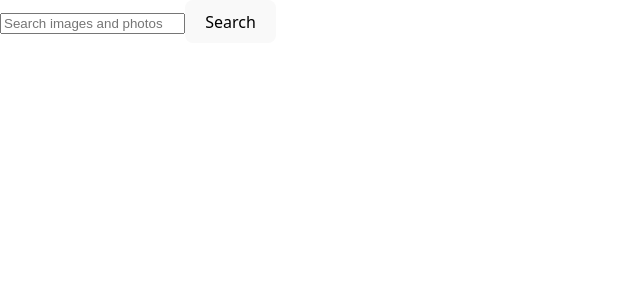
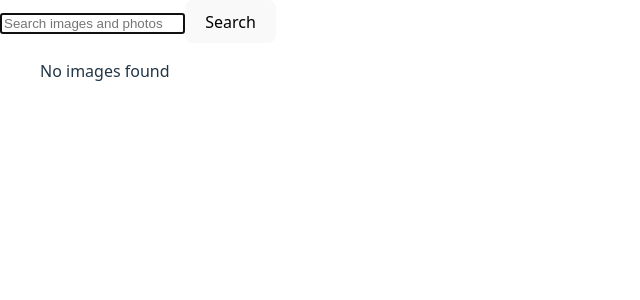
Before and after one commit to Stanislav-Zinovkin/goit-hw-react-04, a React (Vite) app: page / in a window 1280 px wide. Shown: the top 300 px of the page, without its empty margins (0-640 px from the left). Built offline with nearby package versions, Linux system fonts and the light colour scheme.

Commit message:
Gallery-v0.02

```diff
--- a/package.json
+++ b/package.json
@@ -10,8 +10,10 @@
     "preview": "vite preview"
   },
   "dependencies": {
+    "axios": "^1.9.0",
     "react": "^19.1.0",
-    "react-dom": "^19.1.0"
+    "react-dom": "^19.1.0",
+    "react-hot-toast": "^2.5.2"
   },
   "devDependencies": {
     "@eslint/js": "^9.25.0",
--- a/src/App.jsx
+++ b/src/App.jsx
@@ -1,9 +1,42 @@
-import React from "react";
+import React, { useEffect, useState } from "react";
+import axios from "axios";
+import ImageGallery from "./components/ImageGallery/ImageGallery";
 import SearchBar from "./components/SearchBar/SearchBar";
+
 function App() {
+  const [gallery, setGallery] = useState([]);
+  const [query, setQuery] = useState("");
+  const myApiKey = "QZISFSen2b0BM38Ec0hNTK8ZDw23fcBV4MezLamP5Uc";
+
+  useEffect(() => {
+    if (query === "") return;
+    async function fetchGallery() {
+      try {
+        const response = await axios.get(
+          `https://api.unsplash.com/search/photos`,
+          {
+            headers: {
+              Authorization: `Client-ID ${myApiKey}`,
+            },
+            params: { query: query },
+          }
+        );
+        setGallery(response.data.results);
+      } catch (error) {
+        console.log("Error fetching gallery:", error);
+      }
+    }
+    fetchGallery();
+  }, [query]);
+
+  const handleSubmit = (newQuery) => {
+    setQuery(newQuery);
+  };
+
   return (
     <div>
-      <SearchBar />
+      <SearchBar onSubmit={handleSubmit} />
+      <ImageGallery gallery={gallery} />
     </div>
   );
 }
--- a/src/components/ImageGallery/ImageGallery.jsx
+++ b/src/components/ImageGallery/ImageGallery.jsx
@@ -0,0 +1,27 @@
+import React from "react";
+
+const ImageGallery = ({ gallery }) => {
+  return (
+    <div>
+      <ul>
+        {gallery.length > 0 ? (
+          gallery.map((image) => (
+            <li key={image.id}>
+              <div>
+                {image.urls?.small ? (
+                  <img src={image.urls.small} alt={image.alt_description} />
+                ) : (
+                  <p>No images available</p>
+                )}
+              </div>
+            </li>
+          ))
+        ) : (
+          <p>No images found</p>
+        )}
+      </ul>
+    </div>
+  );
+};
+
+export default ImageGallery;
--- a/src/components/SearchBar/SearchBar.jsx
+++ b/src/components/SearchBar/SearchBar.jsx
@@ -1,17 +1,37 @@
-import React from "react";
+import React, { useState } from "react";
+import toast, { Toaster } from "react-hot-toast";
 
-const SearchBar = () => {
+const SearchBar = ({ onSubmit }) => {
+  const [query, setQuery] = useState("");
+
+  const onChange = (e) => {
+    setQuery(e.target.value);
+  };
+
+  const handleSubmit = (e) => {
+    e.preventDefault();
+    if (!query.trim()) {
+      toast("The field must be filled in.");
+      return;
+    }
+    onSubmit(query);
+    setQuery("");
+  };
+
   return (
     <header>
-      <form>
+      <form onSubmit={handleSubmit}>
         <input
           type="text"
-          autocomplete="off"
-          autofocus
+          autoComplete="off"
+          autoFocus
           placeholder="Search images and photos"
+          value={query}
+          onChange={onChange}
         />
         <button type="submit">Search</button>
       </form>
+      <Toaster />
     </header>
   );
 };
```
Also changed, not shown: src/components/ImageGallery/ImageCard/ImageCard.jsx (+10 -0 lines), 1 other file (tests, documents, lock files or other folders).
